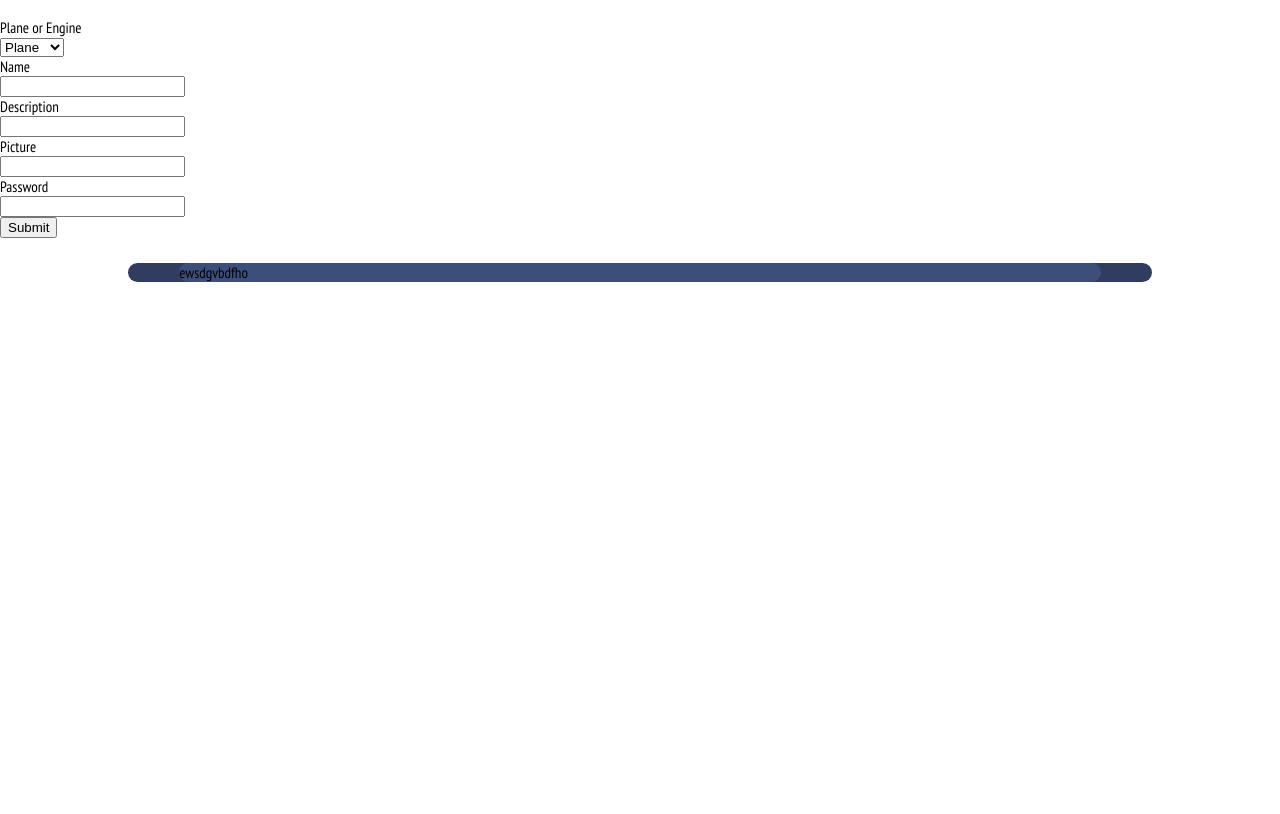
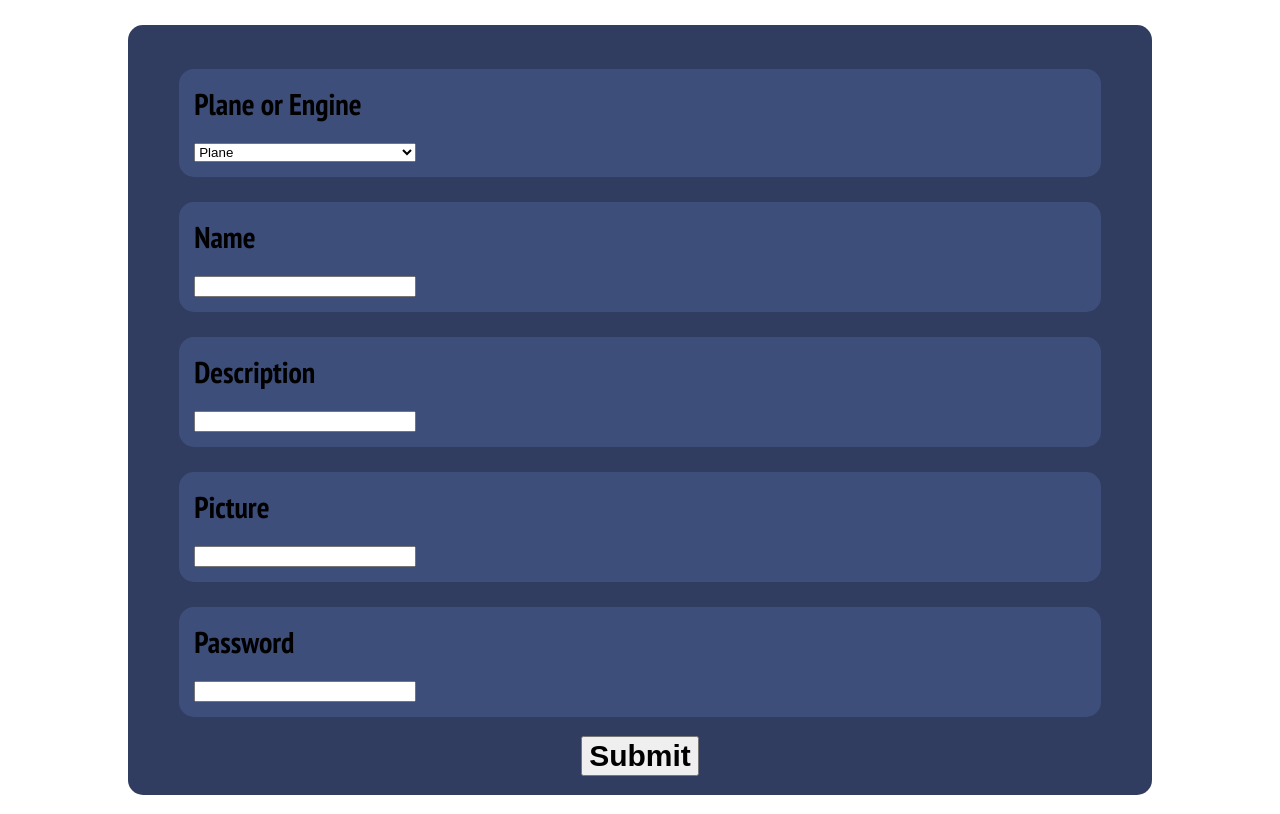
Before and after one commit to Burnside21140/PlaneWIKI, a Flask app: page /create in a window 1280 px wide. Shown: the part 62-876 px from the top of the page. Before the commit the page ends 344 px from the top, so only its background shows below. Run offline with Flask 3, Linux system fonts and the light colour scheme.

Commit message:
Create and Editing pages styled

```diff
--- a/routes.py
+++ b/routes.py
@@ -180,7 +180,7 @@ def planes():
     connection.close()
     # Creating nested lists inside the one list with the plane ID, name, description, picture, and avg rating
     planelist = [[plane[0], plane[1], plane[2], plane[3], plane[-1]]
-                  for plane in planes]
+                 for plane in planes]
     index = -1
     # Turning the images into something that can be processes by html
     for i in planelist:
--- a/static/style/css/style.css
+++ b/static/style/css/style.css
@@ -173,7 +173,37 @@ a {
 
 /** Create and Edit Page **/
 
+.label-heading {
+    display: block;
+    font-size: 2em;
+    margin-block-start: 0.67em;
+    margin-block-end: 0.67em;
+    margin-inline-start: 0px;
+    margin-inline-end: 0px;
+    font-weight: bold;
+    unicode-bidi: isolate;
+    padding-left: 15px;
+    padding-right: 15px;
+    padding-top: 15px;
+}
 
+.creation-section {
+    border-radius: 15px;
+    width: 90%;
+    height: auto;
+    background-color: #3E4E7B;
+    align-self: center;
+    margin: auto;
+    margin-top: 25px;
+}
+
+.submit-creation {
+    display: block;
+    font-size: 2em;
+    font-weight: bold;
+    unicode-bidi: isolate;
+    margin: auto;
+}
 
 /** Font **/
 
--- a/templates/create.html
+++ b/templates/create.html
@@ -1,28 +1,49 @@
 {% extends 'layout.html' %}
 
 {% block content %}
-<form method="POST" action="/create" class="">
-    <label for="PlaneEngine">Plane or Engine</label> <br>
-    <select name="PlaneEngine" id="PlaneEngine">
-        <option value="plane">Plane</option>
-        <option value="engine">Engine</option>
-    </select> <br>
-    <label for="name">Name</label> <br>
-    <input type="text" id="name" name="name"> <br>
-    <label for="description">Description</label> <br>
-    <input type="text" id="description" name="description"> <br>
-    <label for="picture">Picture</label> <br>
-    <input type="text" id="picture" name="picture"> <br>
-    <label for="password">Password</label> <br>
-    <input type="password" id="password" name="password"> <br>
-    <button type="submit">Submit</button>
-</form>
 
 <div class="pe-container">
-        <div class="pe-section">
-                <p>ewsdgvbdfho</p>
+    <br>
+    <form method="POST" action="/create" class="">
+        <div class="creation-section">
+            <label for="PlaneEngine" class="label-heading">Plane or Engine</label>
+            <div class="pe-info">
+                <select name="PlaneEngine" id="PlaneEngine">
+                    <option value="plane">Plane</option>
+                    <option value="engine">Engine</option>
+                </select>
             </div>
         </div>
+        <div class="creation-section">
+            <label for="name" class="label-heading">Name</label>
+            <div class="pe-info">
+                <input type="text" id="name" name="name">
+            </div>
+        </div>
+        <div class="creation-section">
+            <label for="description" class="label-heading">Description</label>
+            <div class="pe-info">
+                <input type="text" id="description" name="description">
+            </div>
+        </div>
+        <div class="creation-section">
+            <label for="picture" class="label-heading">Picture</label>
+            <div class="pe-info">
+                <input type="text" id="picture" name="picture">
+            </div>
+        </div>
+        <div class="creation-section">
+            <label for="password" class="label-heading">Password</label>
+            <div class="pe-info">
+                <input type="password" id="password" name="password">
+            </div>
+        </div>
+        <br>
+        <button type="submit" class="submit-creation">Submit</button>
+        <br>
+    </form>
 </div>
 
+<br>
+
 {% endblock %}
```
Also changed, not shown: templates/edit.html (+45 -16 lines).
